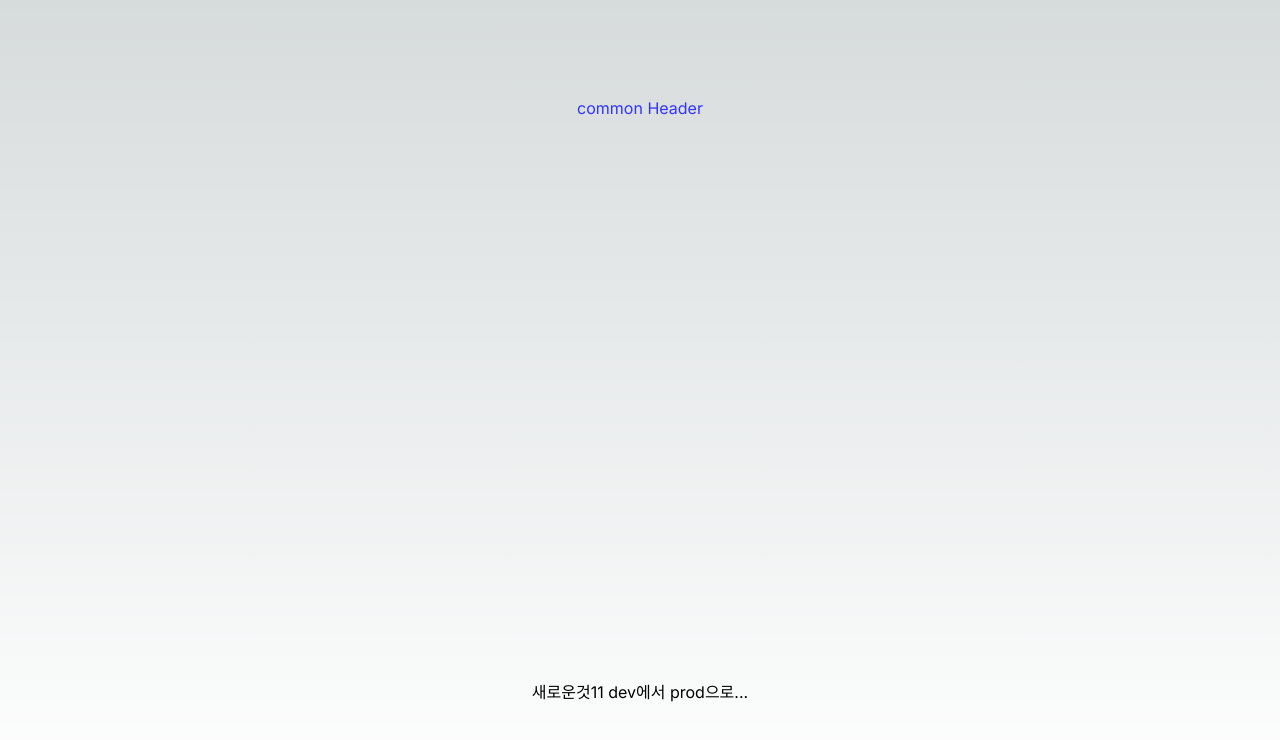
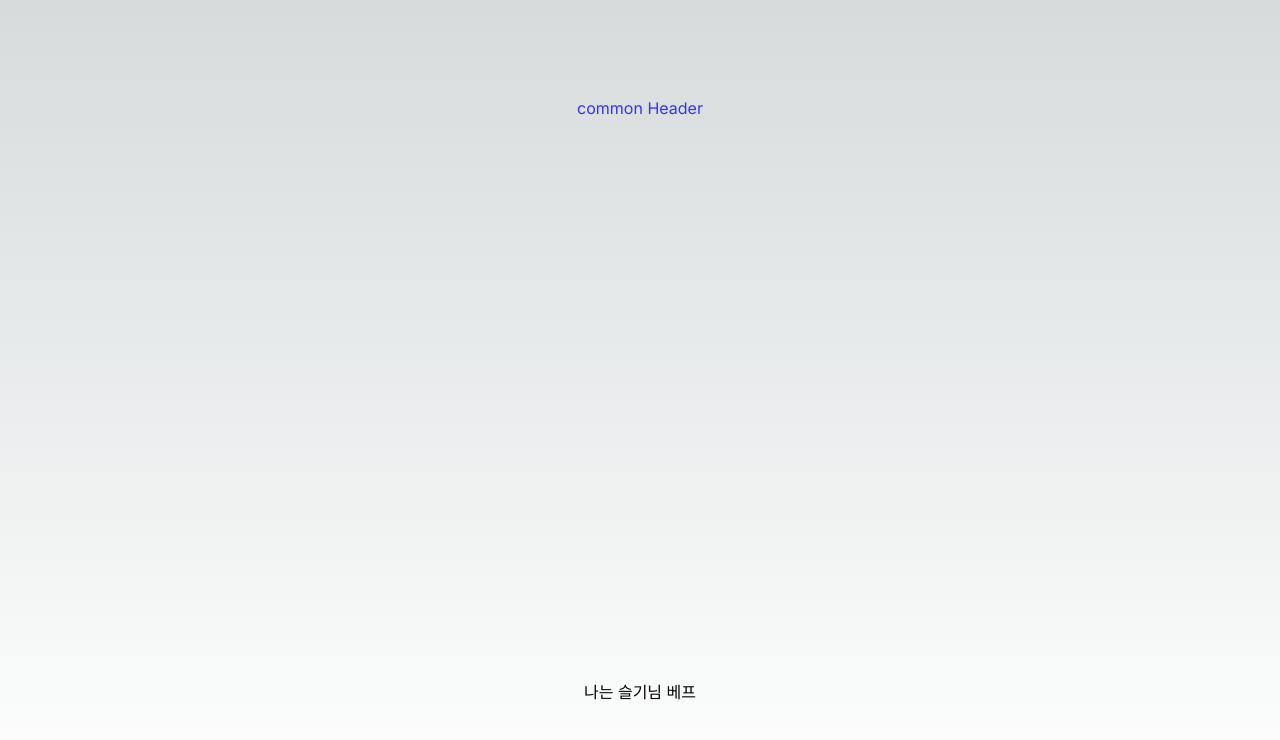
Before and after one commit to talktomeinkorean/ttmik-monorepo-with-pnpm-poc, a Next.js app in the folder packages/next1/: page / in a window 1280 px wide. Shown: the top 740 px of the page. Built offline with nearby package versions, Linux system fonts and the light colour scheme.

Commit message:
feat: :sparkles: [dev]나는 슬기님 베프

```diff
--- a/packages/next1/src/app/page.tsx
+++ b/packages/next1/src/app/page.tsx
@@ -4,7 +4,7 @@ export default function Home() {
   return (
     <main className="flex min-h-screen flex-col items-center justify-between p-24">
       <Header />
-      <p>새로운것11 dev에서 prod으로...</p>
+      <p>나는 슬기님 베프</p>
     </main>
   );
 }
```
